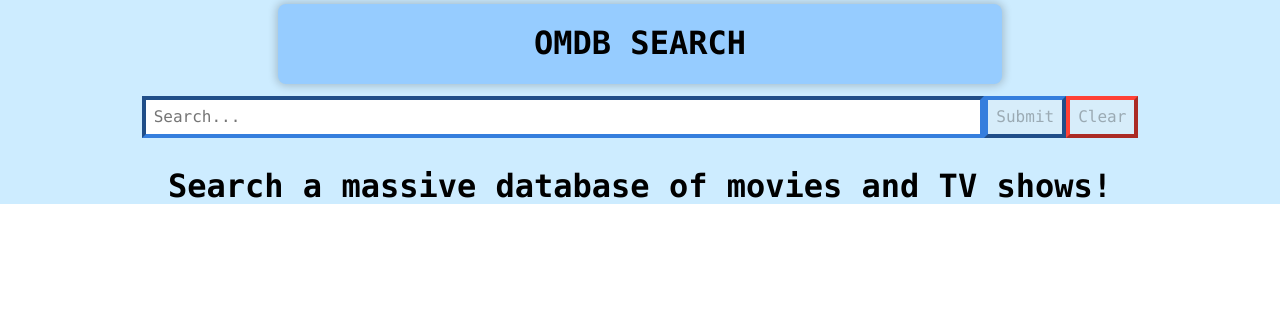
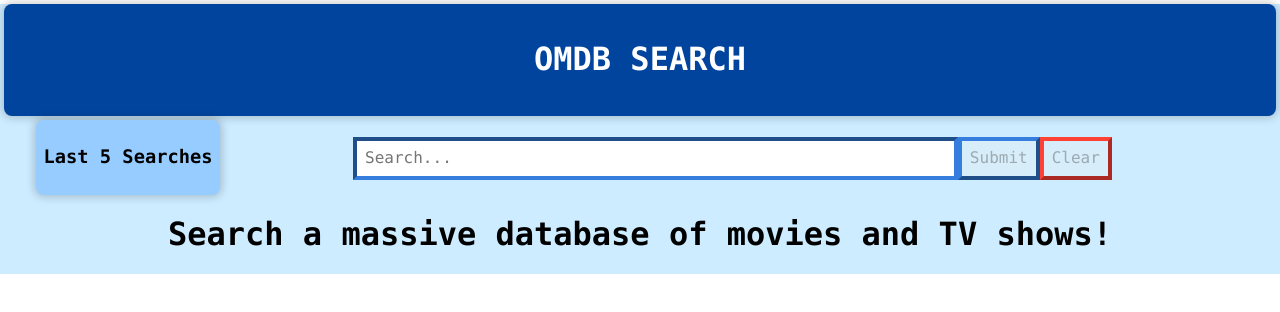
Before and after one commit to DTThor/react-movie, a React app: page / in a window 1280 px wide. Shown: the top 312 px of the page. Built offline with nearby package versions, Linux system fonts and the light colour scheme.

Commit message:
Add RecentSearches component and store last 5 searches in state as history

```diff
--- a/src/App.js
+++ b/src/App.js
@@ -4,9 +4,10 @@
 import Header from './components/Header'
 import MovieList from './components/MovieList'
 import SearchBar from './components/SearchBar'
+import RecentSearches from './components/RecentSearches'
 
 const DEFAULT_STATUS = 'Search a massive database of movies and TV shows!'
-const SearchStatus = ({text, color}) => <h1 className={color}>{text}</h1>
+const SearchStatus = ({text, color}) => <div className='dib'><h1 className={color}>{text}</h1></div>
 
 class App extends Component {
   constructor() {
@@ -15,7 +16,8 @@
       movies: [],
       search: '',
       status: DEFAULT_STATUS,
-      color: 'black'
+      color: 'black',
+      history: []
     }
     this.handleSearchChange = this.handleSearchChange.bind(this)
     this.handleSubmit = this.handleSubmit.bind(this)
@@ -23,14 +25,16 @@
   }
 
   fetchMovies(search){
-    const { movies, status, color } = this.state
+    let { movies, status, color, history } = this.state
     let typedSearch = `http://www.omdbapi.com/?apikey=df1379a2&s=${search}`
     axios.get(typedSearch)
     .then(({ data }) => {
       const status = data.Error || ''
       const movies = data.Search || []
       const color = data.Error ? 'red' : 'black'
-      this.setState({ status, movies, color })
+      history = [search, ...this.state.history]
+      history.length > 5 && history.pop()
+      this.setState({ status, movies, color, history })
     })
     .catch((error) => this.setState({ status: error.message || 'Something went wrong...', color: 'red'  }))
   }
@@ -41,7 +45,7 @@
 
   handleSubmit(e){
     e.preventDefault()
-    const { search, status } = this.state
+    const { search, status, history } = this.state
     this.setState({ status: 'Loading...' }, () => this.fetchMovies(search))
   }
 
@@ -53,10 +57,11 @@
 
 
   render(){
-    const {movies, search, status, color} = this.state
+    const {movies, search, status, color, history} = this.state
     return (
       <div className="tc code bg-lightest-blue">
         <Header />
+        <RecentSearches history={history} />
         <SearchBar
           search={search}
           status={status}
@@ -66,7 +71,6 @@
         />
         {status && <SearchStatus text={status} color={color} /> }
         {movies.length > 0 && <MovieList movies={movies} />}
-
       </div>
     )
 
--- a/src/components/Header.js
+++ b/src/components/Header.js
@@ -2,8 +2,8 @@
 
 const Header = () =>
   (
-    <div className='tc br3 ph7 ma1 dib bw2 shadow-2 bg-light-blue'>
-      <h1>OMDB SEARCH</h1>
+    <div className='tc br3 pa3 ma1 bw2 shadow-2 bg-dark-blue'>
+      <h1 className='white'>OMDB SEARCH</h1>
     </div>
   )
 
--- /dev/null
+++ b/src/components/RecentSearches.js
@@ -0,0 +1,18 @@
+import React, { Component } from 'react';
+
+const RecentSearches = ({history}) =>
+  (
+    <div className='tc dib pa2 br3 ma0 bw2 shadow-2 bg-light-blue'>
+      <h3>Last 5 Searches</h3>
+      <div>
+        {
+          history.map((title, i) => (
+            <p key={i}>{title}</p>
+          ))
+        }
+        </div>
+      </div>
+
+  )
+
+export default RecentSearches
--- a/src/components/SearchBar.js
+++ b/src/components/SearchBar.js
@@ -2,9 +2,9 @@
 
 const SearchBar = ({ search, status, onSearchChange, onSubmit, onCancel }) =>
    (
-    <div className="pa2">
+    <div className="pa2 dib w-80">
       <input
-        className="bw2 pa2 b--blue w-two-thirds-ns"
+        className="bw2 pa2 b--blue w-60-ns"
         value={search}
         type="search"
         placeholder="Search..."
```
